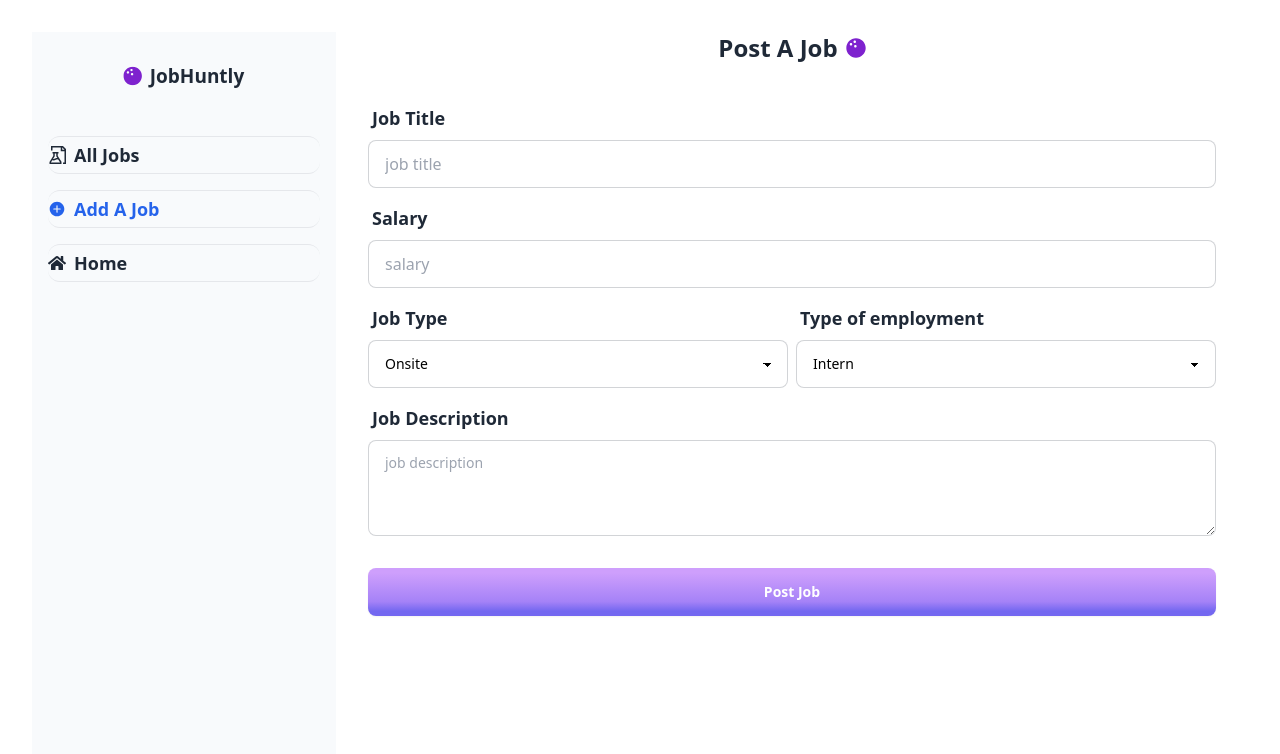
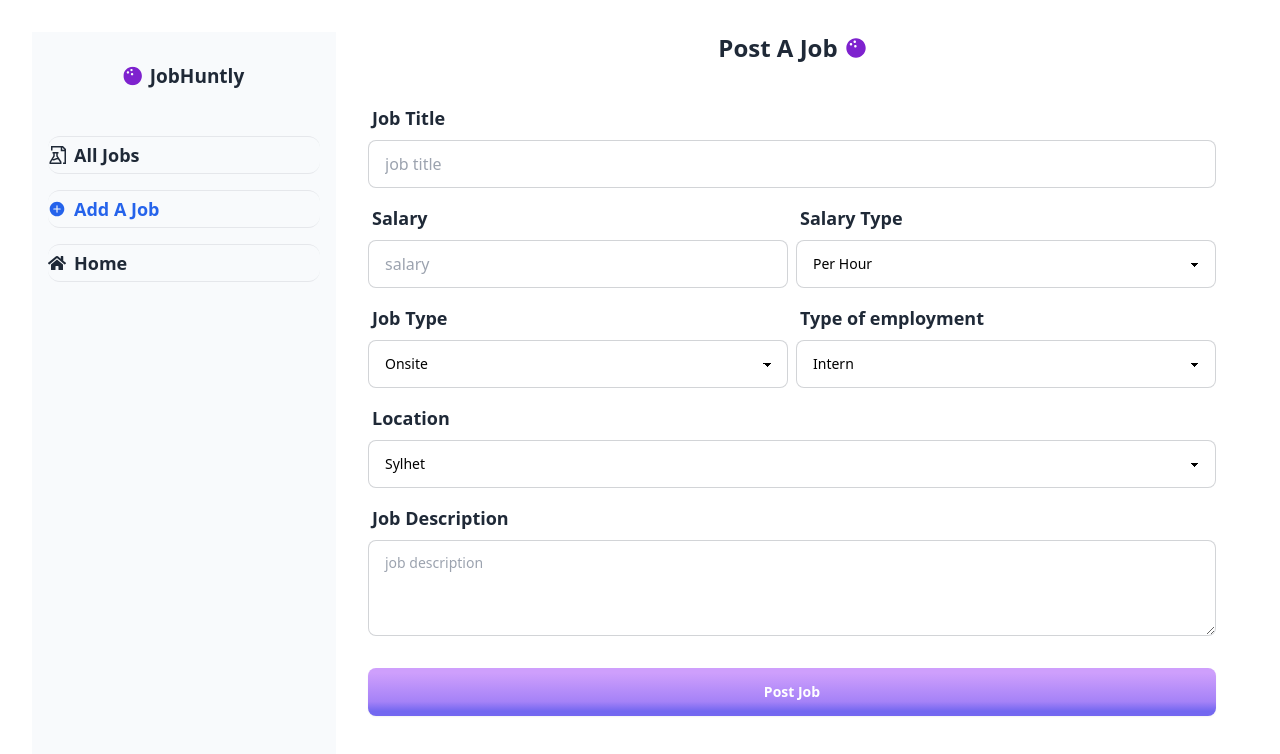
Before and after one commit to chand-stack/job-seeking, a React (Vite) app: page /dashboard/addjob in a window 1280 px wide. Shown: the top 754 px of the page. Built offline with nearby package versions, Linux system fonts and the light colour scheme; no server answers.

Commit message:
Fix: missing input added to add job  section

```diff
--- a/src/Components/Pages/AddJob/AddJob.jsx
+++ b/src/Components/Pages/AddJob/AddJob.jsx
@@ -14,9 +14,11 @@ export const AddJob = () => {
     const jobtype = data.jobtype
     const employment = data.employment
     const description = data.description
+    const salaryType = data.salaryType
+    const joblocation = data.joblocation
     const postingDate = currentDate
     const jobInfo = {
-        jobtitle,salary,jobtype,employment,description,postingDate
+        jobtitle,salary,jobtype,employment,description,postingDate,salaryType
     }
 const res = await axios.post("http://localhost:5000/post-job", jobInfo)
 console.log(res.data.insertedId);
@@ -55,10 +57,14 @@ if(res.data.insertedId){
                     required
                   />
                 </div>
-                <div className="form-control">
+
+
+
+                <div className='md:flex w-full gap-2'>
+                <div className="form-control w-full">
                   <label className="label">
                     <span className="label-text font-semibold text-lg flex items-center gap-1">
-                      Salary
+                    Salary
                     </span>
                   </label>
                   <input
@@ -69,6 +75,22 @@ if(res.data.insertedId){
                     required
                   />
                 </div>
+                <div className="form-control w-full">
+                  <label className="label">
+                    <span className="label-text font-semibold text-lg flex items-center gap-1">
+                    Salary Type
+                    </span>
+                  </label>
+                  <select className="select select-bordered w-full "   {...register("salaryType")}>
+  <option value="Per Hour">Per Hour</option>
+  <option value="Per Month">Per Month</option>
+  <option value="Per Year">Per Year</option>
+</select>
+                </div>
+                </div>
+
+
+
                 <div className='md:flex w-full gap-2'>
                 <div className="form-control w-full">
                   <label className="label">
@@ -94,6 +116,23 @@ if(res.data.insertedId){
 </select>
                 </div>
                 </div>
+
+                <div className="form-control w-full">
+                  <label className="label">
+                    <span className="label-text font-semibold text-lg flex items-center gap-1">
+                      Location
+                    </span>
+                  </label>
+                  <select  className="select select-bordered w-full "  {...register("joblocation")}>
+  <option value="Sylhet" >Sylhet</option>
+  <option value="Dhaka" >Dhaka</option>
+  <option value="Chittagong" >Chittagong</option>
+  <option value="Rajshahi" >Rajshahi</option>
+  <option value="Barisal" >Barisal</option>
+  <option value="Rangpur" >Rangpur</option>
+</select>
+                </div>
+
                 <div className="form-control">
                   <label className="label">
                     <span className="label-text font-semibold text-lg flex items-center gap-1">
--- a/src/Components/Shared/Alljobs.jsx
+++ b/src/Components/Shared/Alljobs.jsx
@@ -4,14 +4,19 @@ import React, { useState } from 'react'
 import { FaPeopleGroup } from "react-icons/fa6";
 import { Link } from 'react-router-dom'
 import img from "../../../src/assets/user.gif"
+import { useForm } from 'react-hook-form';
 
 export const Alljobs = () => {
     const [currentPage, setCurrentPage] = useState(0);
     const [itemPerPage, setItemPerPage] = useState(10);
+    const [jobtitle, setJobtitle] = useState("")
+
+    const { register, handleSubmit } = useForm();
+
     const {data:jobs=[], refetch, isLoading} = useQuery({
-        queryKey:["jobs",currentPage],
+        queryKey:["jobs",currentPage,jobtitle],
         queryFn: async () => {
-            const res = await axios.get(`http://localhost:5000/all-job?page=${currentPage}&itemperpage=${itemPerPage}`)
+            const res = await axios.get(`http://localhost:5000/all-job?page=${currentPage}&itemperpage=${itemPerPage}&jobtitle=${jobtitle}`)
             return res.data
         }
 
@@ -35,10 +40,36 @@ export const Alljobs = () => {
           refetch()
         }
       };
+
+      const onSubmit = async data => {
+        console.log(data);
+      setJobtitle(data.searchjob)
+      }
+
   return (
     <div>
 
         <h1 className='text-center text-3xl md:text-5xl font-bold my-10'>Featured<span className='text-blue-500'>jobs</span></h1>
+
+        <form className='' onSubmit={handleSubmit(onSubmit)}>
+        <div className="join">
+  <div>
+    <div>
+      <input  {...register("searchjob")} className="input input-bordered join-item" placeholder="Search Jobs"/>
+    </div>
+  </div>
+  <select className="select select-bordered join-item">
+    <option disabled selected>Filter</option>
+    <option>Sci-fi</option>
+    <option>Drama</option>
+    <option>Action</option>
+  </select>
+  <div className="indicator">
+    <span className="indicator-item badge badge-secondary">new jobs</span>
+    <button type='submit' className="btn join-item">Search Job</button>
+  </div>
+</div>
+        </form>
 
 {isLoading ? (
               <div className="flex justify-center">
```
